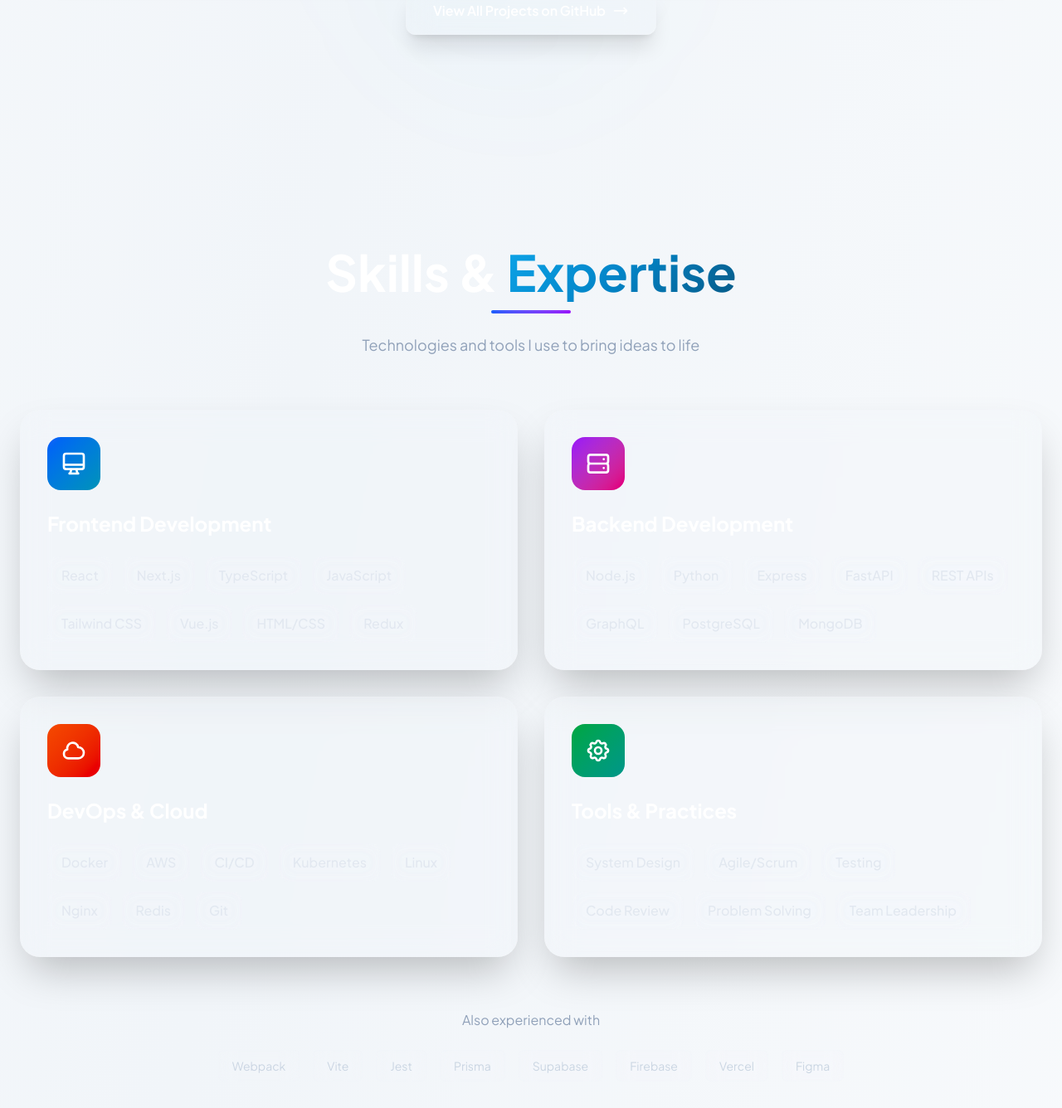
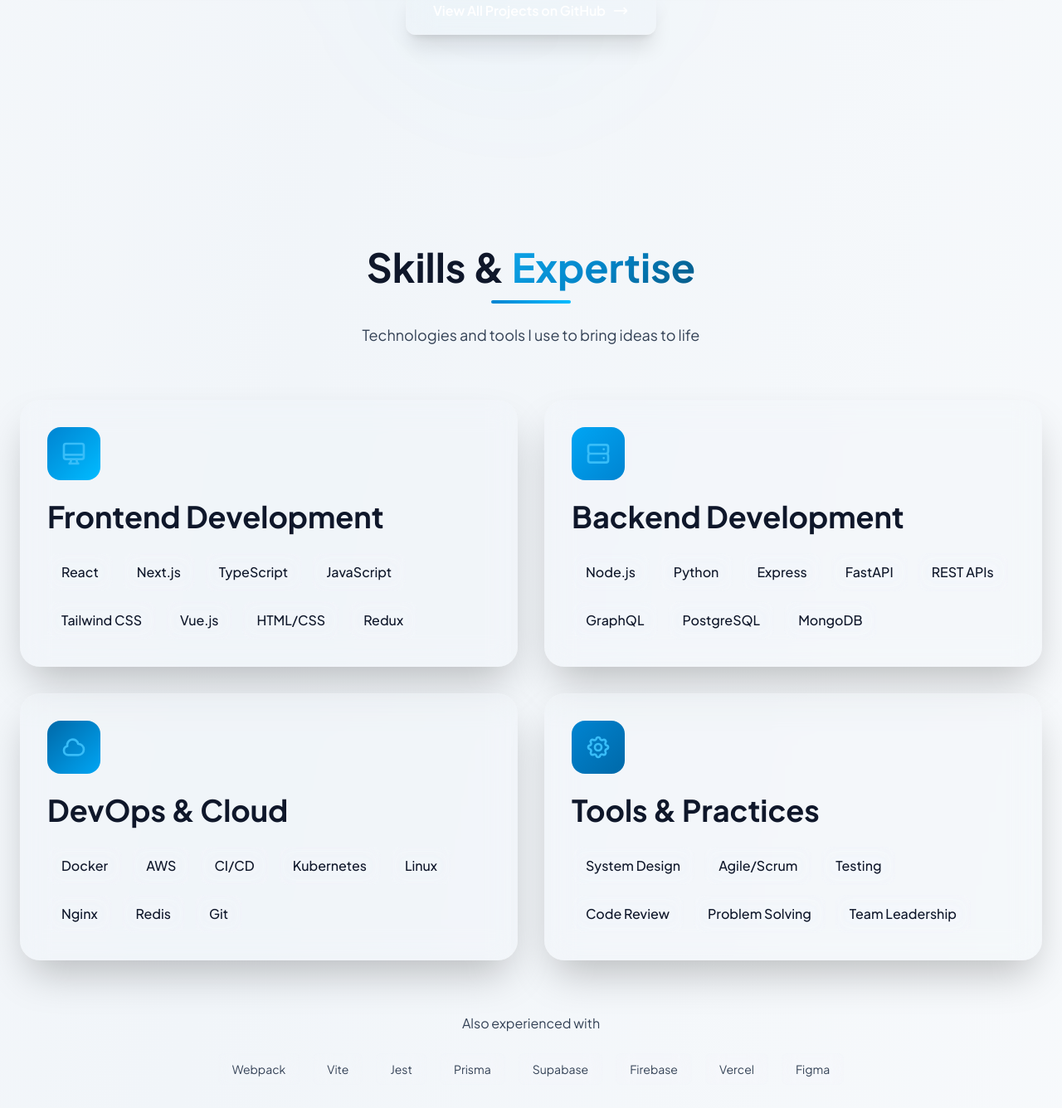
Before and after one commit to arnavk2001/portfolio, a Next.js app: page / in a window 1280 px wide. Shown: the part 4650-5986 px from the top of the page at 83% size. Built offline with nearby package versions, Linux system fonts and the light colour scheme.

Commit message:
refactor: migrate Skills section to theme system
- Replace cyan/teal gradients with sky blue shade variations
- Integrate Heading and Text components
- Update skill category cards with theme colors
- Replace hardcoded badge colors with theme variables
- Update section divider to sky blue gradient

```diff
--- a/components/Skills.tsx
+++ b/components/Skills.tsx
@@ -1,3 +1,5 @@
+import { Heading, Text } from './ui';
+
 const skillCategories = [
   {
     title: "Frontend Development",
@@ -7,7 +9,7 @@ const skillCategories = [
       </svg>
     ),
     skills: ["React", "Next.js", "TypeScript", "JavaScript", "Tailwind CSS", "Vue.js", "HTML/CSS", "Redux"],
-    gradient: "from-blue-600 to-cyan-600"
+    gradient: "from-sky-600 to-sky-400"
   },
   {
     title: "Backend Development",
@@ -17,7 +19,7 @@ const skillCategories = [
       </svg>
     ),
     skills: ["Node.js", "Python", "Express", "FastAPI", "REST APIs", "GraphQL", "PostgreSQL", "MongoDB"],
-    gradient: "from-purple-600 to-pink-600"
+    gradient: "from-sky-500 to-sky-600"
   },
   {
     title: "DevOps & Cloud",
@@ -27,7 +29,7 @@ const skillCategories = [
       </svg>
     ),
     skills: ["Docker", "AWS", "CI/CD", "Kubernetes", "Linux", "Nginx", "Redis", "Git"],
-    gradient: "from-orange-600 to-red-600"
+    gradient: "from-sky-700 to-sky-500"
   },
   {
     title: "Tools & Practices",
@@ -38,7 +40,7 @@ const skillCategories = [
       </svg>
     ),
     skills: ["System Design", "Agile/Scrum", "Testing", "Code Review", "Problem Solving", "Team Leadership"],
-    gradient: "from-green-600 to-teal-600"
+    gradient: "from-sky-600 to-sky-700"
   }
 ];
 
@@ -47,38 +49,38 @@ export default function Skills() {
     <section id="skills" className="py-32 px-6 relative">
       <div className="max-w-7xl mx-auto">
         <div className="text-center mb-16">
-          <h2 className="text-5xl md:text-6xl font-bold text-white mb-4 font-[family-name:var(--font-space-grotesk)]">
+          <Heading level={2} className="mb-4">
             Skills & <span className="gradient-text">Expertise</span>
-          </h2>
-          <div className="w-24 h-1 bg-gradient-to-r from-blue-600 to-purple-600 mx-auto rounded-full"></div>
-          <p className="text-slate-400 mt-6 text-lg max-w-2xl mx-auto">
+          </Heading>
+          <div className="w-24 h-1 bg-gradient-to-r from-sky-600 to-sky-400 mx-auto rounded-full"></div>
+          <Text variant="secondary" size="lg" className="mt-6 max-w-2xl mx-auto">
             Technologies and tools I use to bring ideas to life
-          </p>
+          </Text>
         </div>
 
         <div className="grid md:grid-cols-2 gap-8">
           {skillCategories.map((category, index) => (
             <div
               key={index}
-              className="glass-strong rounded-3xl p-8 shadow-2xl hover:shadow-blue-500/20 transition-all duration-300 group hover:-translate-y-1 border border-slate-700/50 relative overflow-hidden"
+              className="glass-strong rounded-3xl p-8 shadow-2xl hover:shadow-ocean-light/20 transition-all duration-300 group hover:-translate-y-1 border border-border-default relative overflow-hidden"
             >
               {/* Gradient overlay */}
               <div className={`absolute inset-0 bg-gradient-to-br ${category.gradient} opacity-0 group-hover:opacity-5 transition-opacity duration-300`}></div>
 
               <div className="relative z-10">
-                <div className={`inline-flex p-4 rounded-2xl bg-gradient-to-br ${category.gradient} bg-opacity-10 mb-6 text-white`}>
+                <div className={`inline-flex p-4 rounded-2xl bg-gradient-to-br ${category.gradient} bg-opacity-10 mb-6 text-ocean-light`}>
                   {category.icon}
                 </div>
 
-                <h3 className="text-2xl font-bold text-white mb-6 group-hover:text-blue-400 transition-colors">
+                <Heading level={3} className="mb-6 group-hover:text-ocean-light transition-colors">
                   {category.title}
-                </h3>
+                </Heading>
 
                 <div className="flex flex-wrap gap-3">
                   {category.skills.map((skill, idx) => (
                     <span
                       key={idx}
-                      className="px-4 py-2.5 glass rounded-xl text-slate-200 hover:bg-slate-700/60 transition-all transform hover:scale-105 font-medium border border-slate-700/50 hover:border-blue-500/50"
+                      className="px-4 py-2.5 glass rounded-xl text-text-primary hover:bg-ocean-light/10 transition-all transform hover:scale-105 font-medium border border-border-default hover:border-ocean-light/50"
                     >
                       {skill}
                     </span>
@@ -91,12 +93,12 @@ export default function Skills() {
 
         {/* Tech Stack Highlights */}
         <div className="mt-16 text-center">
-          <p className="text-slate-400 mb-6">Also experienced with</p>
+          <Text variant="secondary" className="mb-6">Also experienced with</Text>
           <div className="flex flex-wrap justify-center gap-4">
             {['Webpack', 'Vite', 'Jest', 'Prisma', 'Supabase', 'Firebase', 'Vercel', 'Figma'].map((tech, idx) => (
               <span
                 key={idx}
-                className="px-4 py-2 glass rounded-lg text-slate-300 text-sm border border-slate-700/50"
+                className="px-4 py-2 glass rounded-lg text-text-secondary text-sm border border-border-default"
               >
                 {tech}
               </span>
```
